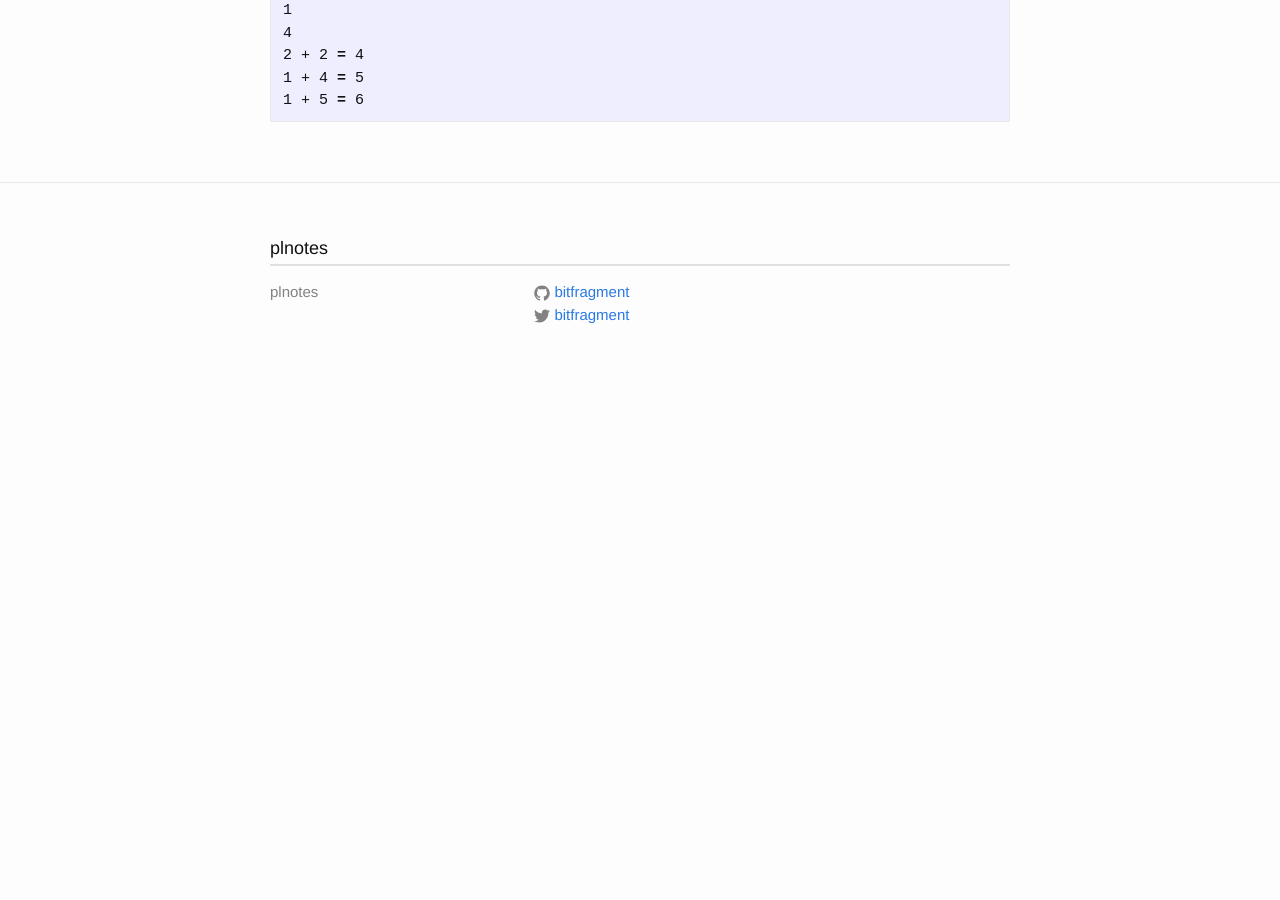
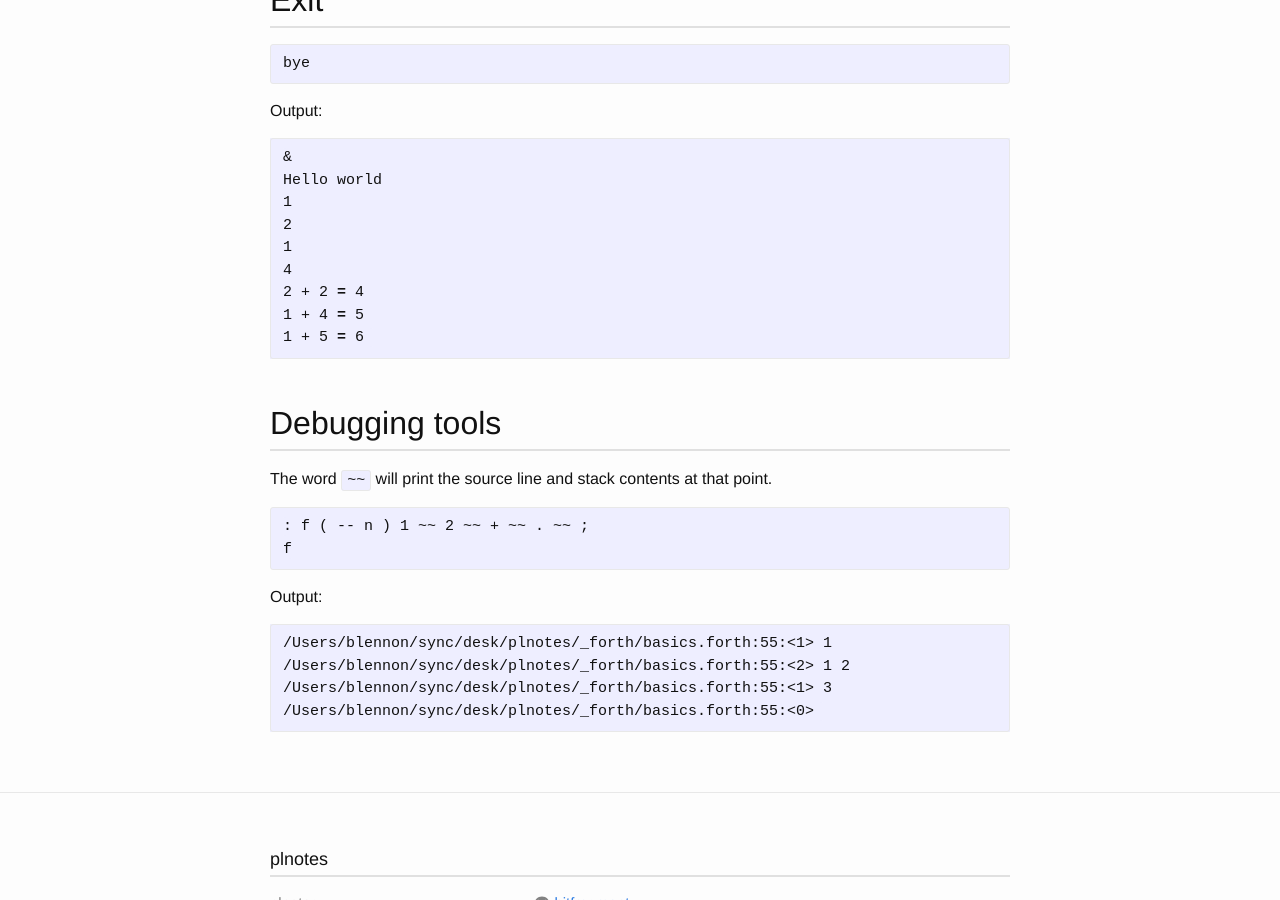
Before and after one commit to bitfragment/plnotes, a Jekyll site: the page built from _forth/basics.md, in a window 1280 px wide and 900 px high, scrolled down 3815 px. Built offline with Jekyll 4.4.1, drawn with Linux system fonts in a browser that asks for light colours; before the commit the page ends 4201 px from its top, so only the background shows below that; some of the changed text lies outside the part shown.

Commit message:
Add on debugging

````diff
--- a/_forth/basics.md
+++ b/_forth/basics.md
@@ -11,8 +11,11 @@ title: 'Forth: basics'
 
 ## Sources
 
-Leo Brodie, *[Starting FORTH],* Chapter 1: Fundamental Forth
+* Leo Brodie, *[Starting FORTH],* Chapter 1: Fundamental Forth
+* [Gforth Manual] — [5.24 Programming Tools]
 
+[Gforth Manual]: https://www.complang.tuwien.ac.at/forth/gforth/Docs-html/
+[5.24 Programming Tools]: https://www.complang.tuwien.ac.at/forth/gforth/Docs-html/Programming-Tools.html#Programming-Tools
 [Starting FORTH]: https://www.forth.com/starting-forth/
 
 
@@ -89,16 +92,28 @@ hello cr
 
 LIFO (last in, first out).
 
-Push 1 onto the stack. Then pop it off the stack and display it.
+Push 1 onto the stack.
 
 ```forth
-1 . cr
+1
+```
+
+Inspect the stack non-destructively.
+
+```forth
+.s
+```
+
+Now pop 1 off the stack and display it.
+
+```forth
+.
 ```
 
 Push 1 and 2 onto the stack. Then pop 2 off the stack and display it.
 
 ```forth
-1 2 . cr
+1 2 .
 ```
 
 Pop 1 off the stack and display it.
@@ -180,3 +195,22 @@ Hello world
 1 + 4 = 5
 1 + 5 = 6
 ```
+
+
+## Debugging tools
+
+The word `~~` will print the source line and stack contents at that point.
+
+```forth
+: f ( -- n ) 1 ~~ 2 ~~ + ~~ . ~~ ;
+f
+```
+
+Output:
+
+```sh
+/Users/blennon/sync/desk/plnotes/_forth/basics.forth:55:<1> 1
+/Users/blennon/sync/desk/plnotes/_forth/basics.forth:55:<2> 1 2
+/Users/blennon/sync/desk/plnotes/_forth/basics.forth:55:<1> 3
+/Users/blennon/sync/desk/plnotes/_forth/basics.forth:55:<0>
+```
````
Also changed, not shown: other parts of _forth/basics.md (+1 -1 lines).
